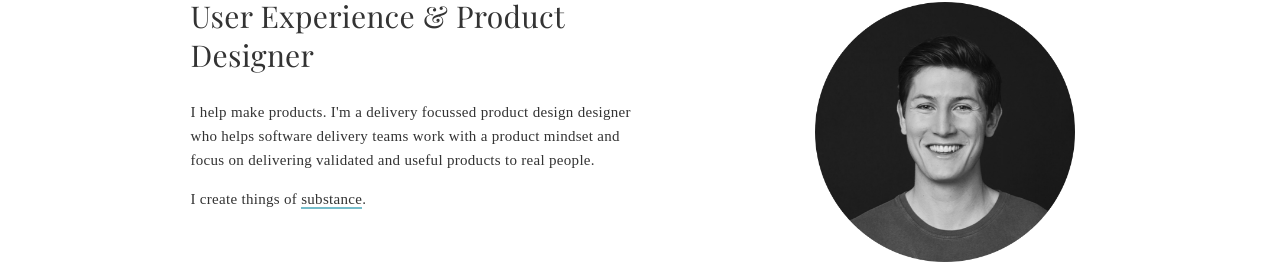
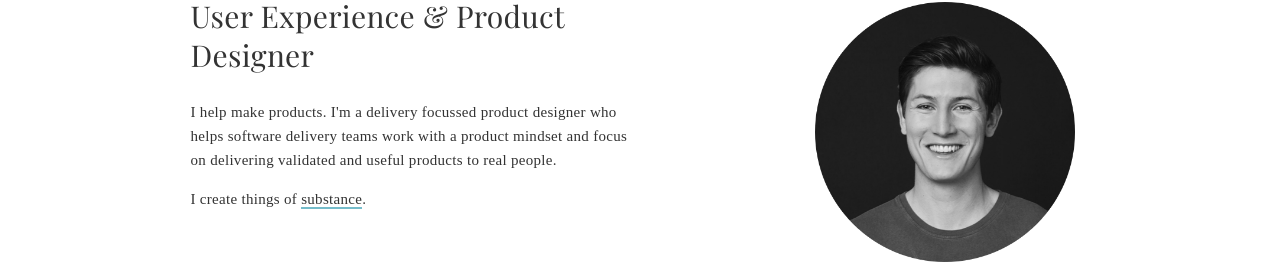
Before and after one commit to sashaward/portfolio, a plain HTML site: page index.html in a window 1280 px wide. Shown: the part 333-597 px from the top of the page. Drawn offline with nearby package versions, Linux system fonts and the light colour scheme; a web font is replaced by a local one.

Commit message:
Bio copy change

```diff
--- a/index.html
+++ b/index.html
@@ -53,7 +53,7 @@
       <div class="hero">
         <div class="intro">
           <h2>User Experience &amp; Product Designer </h2>
-          <p>I help make products. I'm a delivery focussed product design designer who helps software delivery teams work with a product mindset and focus on delivering validated and useful products to real people.</p>
+          <p>I help make products. I'm a delivery focussed product designer who helps software delivery teams work with a product mindset and focus on delivering validated and useful products to real people.</p>
           <p>I create things of <ins class="margin2">substance</ins>.</p>
         </div>
 
```
